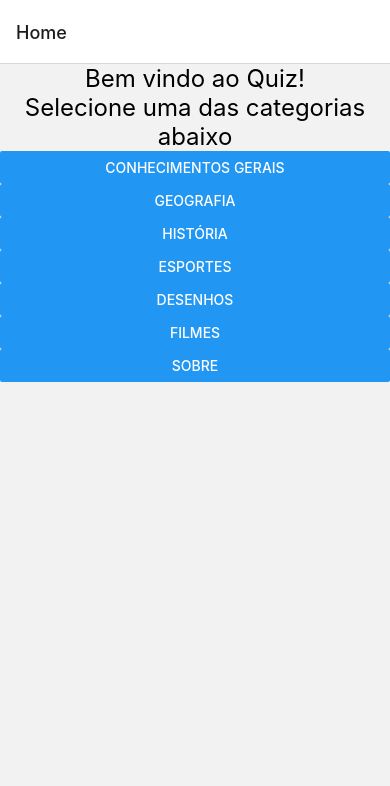
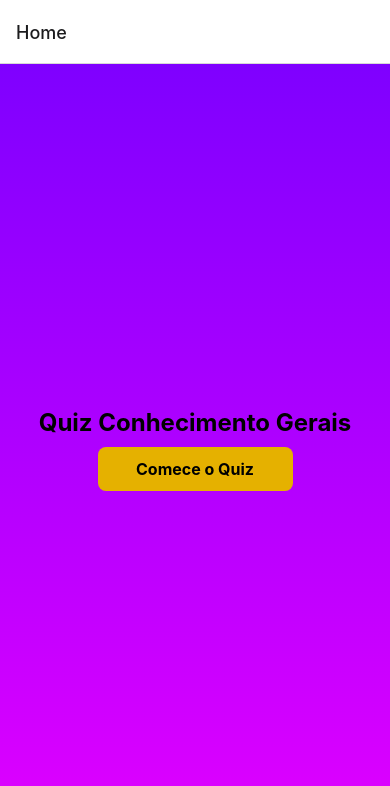
Before and after one commit to luuishenriique/quizReactNative, a React Native app: screen / in a window 390 px wide. Shown: the top 786 px of the page. Built offline with nearby package versions, Linux system fonts and the light colour scheme.

Commit message:
app.jsx certo

```diff
--- a/App.jsx
+++ b/App.jsx
@@ -1,25 +1,31 @@
 import { StatusBar } from 'expo-status-bar';
 import { StyleSheet, Text, View } from 'react-native';
-import { NavigationContainer } from '@react-navigation/native'
-import { createNativeStackNavigator } from '@react-navigation/native-stack'
-import ModelScreen from './screens/ModelScreen';
-import HomeScreen from './screens/HomeScreen';
-import AboutScreen from './screens/AboutScreen';
-import GeneralQuizScreen from './screens/GeneralQuizScreen';
+import {NavigationContainer} from '@react-navigation/native'
+import {createNativeStackNavigator} from '@react-navigation/native-stack'
+import HomeScreen from './src/screens/HomeScreen';
+import ConhecimentoGeralScreen from './src/screens/ConhecimentoGeralScreen'
 
-const Stack = createNativeStackNavigator()
+
+const Stack = createNativeStackNavigator();
 
 export default function App() {
+
   return (
     <NavigationContainer>
       <Stack.Navigator initialRouteName='Home'>
-        <Stack.Screen name='Model' component={ModelScreen} />
-        <Stack.Screen name='Home' component={HomeScreen} />
-        <Stack.Screen name='Sobre' component={AboutScreen} />
-        <Stack.Screen name='GeneralQuiz' component={GeneralQuizScreen} />
+        <Stack.Screen name='Home' component={HomeScreen}/>
+        <Stack.Screen name='Conhecimentos Gerais' component={ConhecimentoGeralScreen}/>
+
       </Stack.Navigator>
     </NavigationContainer>
   );
 }
 
-const styles = StyleSheet.create({});
+const styles = StyleSheet.create({
+  container: {
+    flex: 1,
+    backgroundColor: '#fff',
+    alignItems: 'center',
+    justifyContent: 'center',
+  },
+});
```
